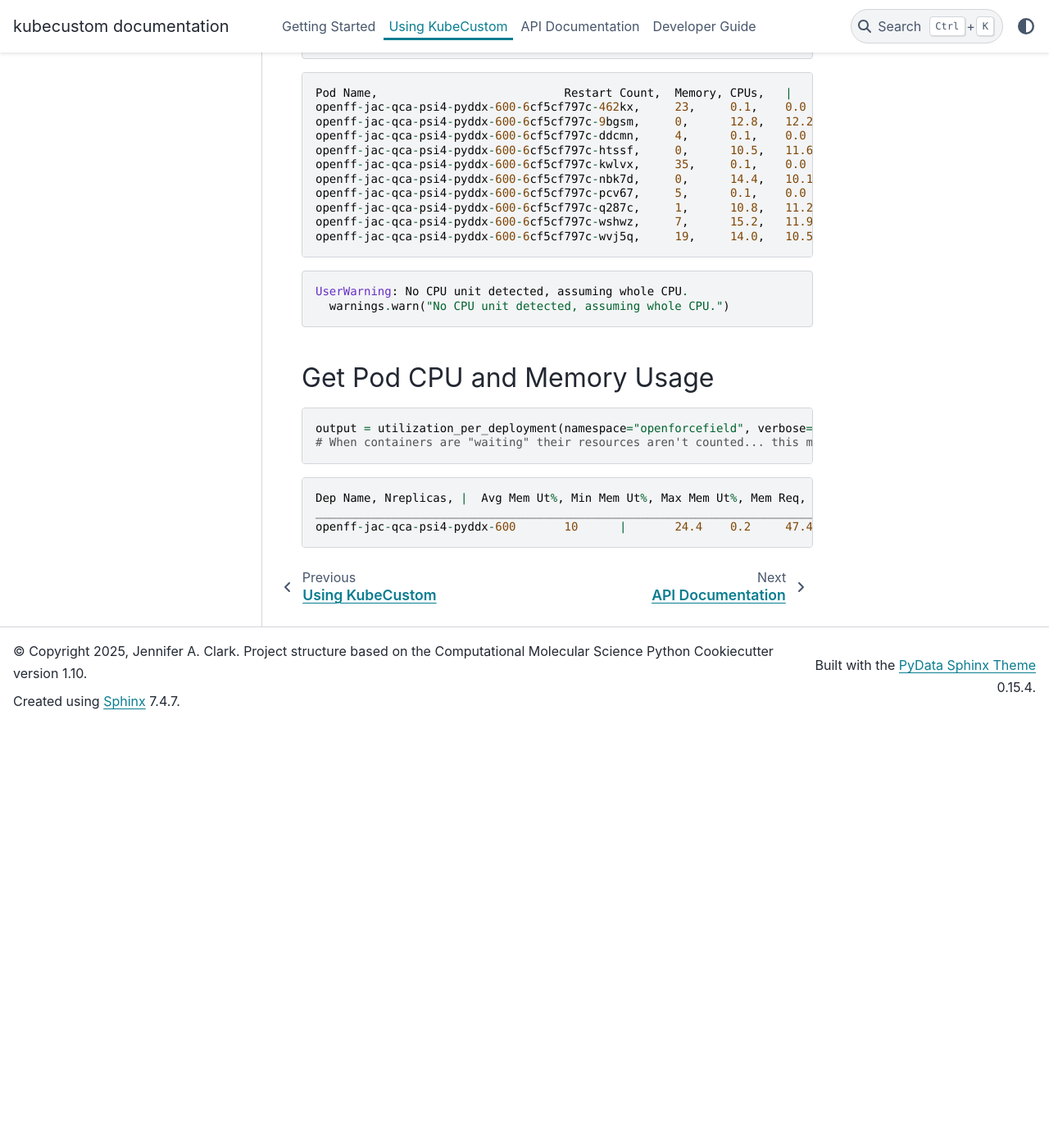
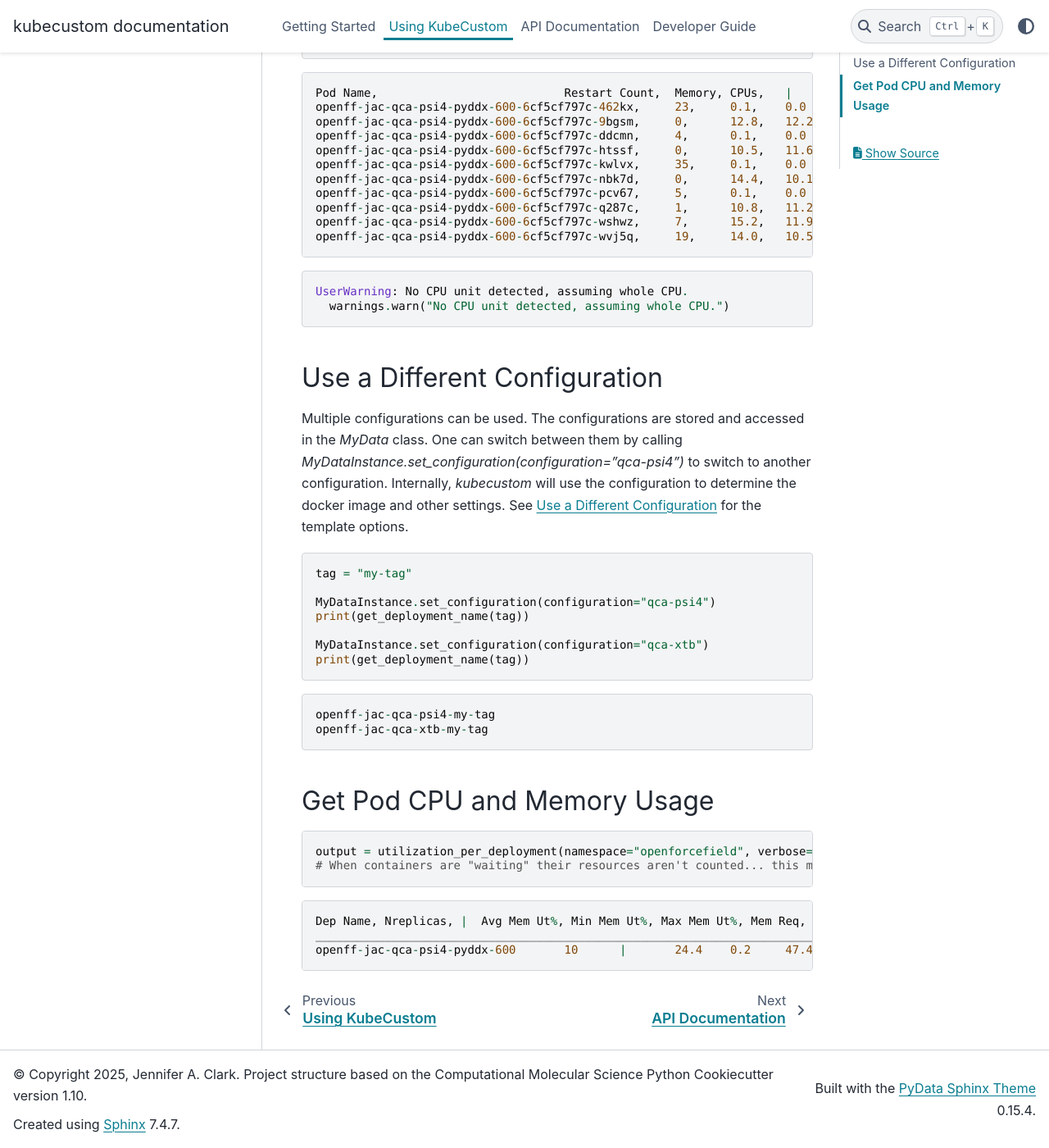
Before and after one commit to openforcefield/kubecustom, a Sphinx documentation site: the page built from docs/examples/basic_deployment_interaction.rst, in a window 1280 px wide and 1400 px high, scrolled down 1029 px. Shown: the whole window at 82% size. Built offline with Sphinx 7.4.7 and the PyData theme 0.15.4, drawn with Linux system fonts in a browser that asks for light colours; before the commit the page ends 1913 px from its top, so only the background shows below that.

Commit message:
Update docs with configuration types

```diff
--- a/docs/examples/basic_deployment_interaction.rst
+++ b/docs/examples/basic_deployment_interaction.rst
@@ -71,6 +71,29 @@
     UserWarning: No CPU unit detected, assuming whole CPU.
       warnings.warn("No CPU unit detected, assuming whole CPU.")
 
+Use a Different Configuration
+-----------------------------
+
+Multiple configurations can be used. The configurations are stored and accessed in the `MyData` class. One can
+switch between them by calling `MyDataInstance.set_configuration(configuration="qca-psi4")` to switch to another
+configuration. Internally, `kubecustom` will use the configuration to determine the docker image and other settings.
+See :ref:`supported_configuration_types` for the template options.
+
+.. code:: ipython3
+
+    tag = "my-tag"
+
+    MyDataInstance.set_configuration(configuration="qca-psi4")
+    print(get_deployment_name(tag))
+
+    MyDataInstance.set_configuration(configuration="qca-xtb")
+    print(get_deployment_name(tag))
+
+
+.. parsed-literal::
+
+    openff-jac-qca-psi4-my-tag
+    openff-jac-qca-xtb-my-tag
 
 Get Pod CPU and Memory Usage
 ----------------------------
@@ -78,7 +101,7 @@
 .. code:: ipython3
 
     output = utilization_per_deployment(namespace="openforcefield", verbose=True,) # keep_key="pyddx")
-    # When containers are "waiting" their resources aren't counted... this means this plot shows higher utilizaiton than grafana
+    # When containers are "waiting" their resources aren't counted... this means this plot shows higher utilization than grafana
 
 
 .. parsed-literal::
```
Also changed, not shown: docs/user_guide.rst (+11 -0 lines), 1 other file.
